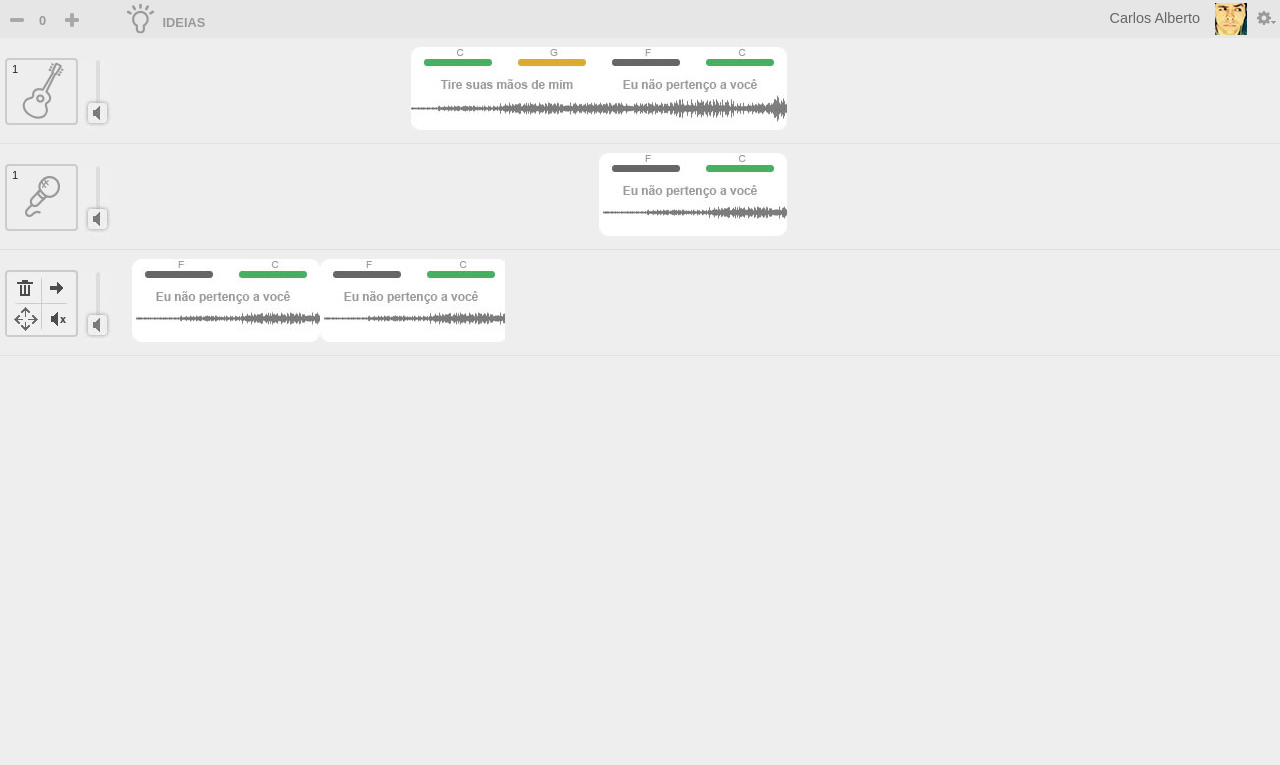
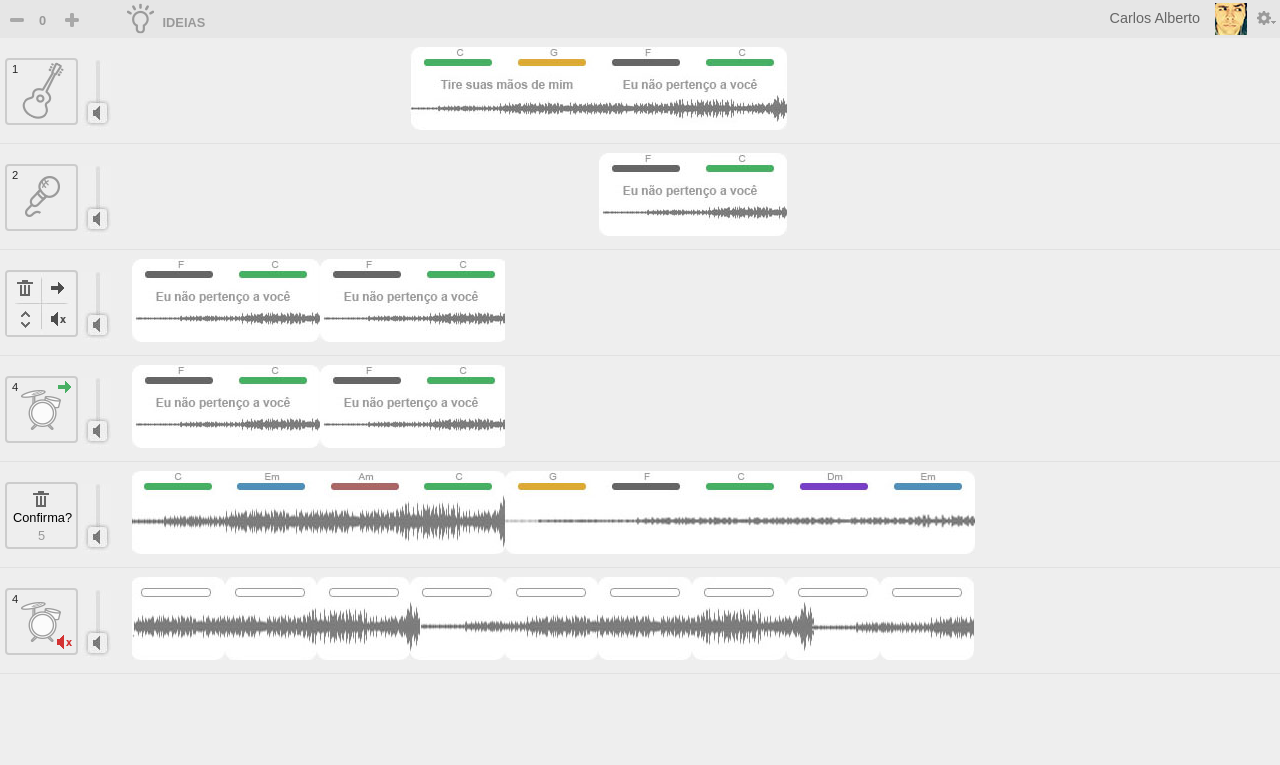
Before and after one commit to andreworkgit/demandprice14032014, a PHP site: page /ncbox.html in a window 1280 px wide. Shown: the part 35-800 px from the top of the page. Run offline with PHP 8.4, Linux system fonts and the light colour scheme.

Commit message:
atualizacao

```diff
--- a/css/default.css
+++ b/css/default.css
@@ -4,7 +4,7 @@
 }
 
 body{
-	/*background: #fff url(/images/DOC_Box5_01.jpg) 0px 0px no-repeat;	*/
+	/*background: #fff url(/images/DOC_Box5_01.jpg) 0px -1px no-repeat;	*/
 }
 
 .content{
@@ -146,7 +146,7 @@ header input::-webkit-input-placeholder, header input::-moz-placeholder, header
 	list-style: none;
 	position: relative;
 }
-.guitar-track, .vocal-track, .tools-track{
+.guitar-track, .vocal-track, .tools-track, .drumm-track, .delete-track{
 	width: 69px;
 	height: 63px;
 	border: 2px solid  #CCC;
@@ -156,24 +156,19 @@ header input::-webkit-input-placeholder, header input::-moz-placeholder, header
 	color: #252525;
 	left: 5px;
 	top: 20px;
-	position: absolute;
+	position: relative;
 }
-.guitar-track span, .vocal-track span{
+.guitar-track span, .vocal-track span, .drumm-track span{
 	position: absolute;
 	font: normal .7em Arial;
 	top: 3px;
 	left: 5px;
 }
-.guitar-trackGuitarra{
-	background: url(/images/sprite70x70.png) 2px -4px no-repeat;
-	width: 70px;
-	height: 70px;
-}
-.vocal-trackVocal{
-	background: url(/images/sprite70x70.png) 2px -75px no-repeat;
-	width: 70px;
-	height: 70px;
-}
+.guitar-trackGuitar, .vocal-trackVocal, .drumm-trackDrumm{width: 70px;height: 70px;}
+.guitar-trackGuitar{background: url(/images/sprite70x70.png) 2px -4px no-repeat;}
+.vocal-trackVocal{background: url(/images/sprite70x70.png) 2px -75px no-repeat;}
+.drumm-trackDrumm{background: url(/images/sprite70x70.png) 2px -144px no-repeat;}
+
 .track-volume{
 	background: url(/images/volume.jpg) 2px -2px;
 	width: 30px;
@@ -181,6 +176,32 @@ header input::-webkit-input-placeholder, header input::-moz-placeholder, header
 	position: absolute;
 	top: 22px;
 	left: 81px;
+}
+.delete-track{
+
+}
+.delete-track img{
+	width: 30px;
+	height: 30px;
+	background: url(/images/sprite32x32.png) -97px -129px no-repeat;
+	position: absolute;
+	left: 19px;
+	top: 0px;
+}
+.delete-trackConfirm{
+	font: normal .8em Arial;
+	color: #000;
+	position: relative;
+	top: 26px;
+	left: 6px;
+}
+.delete-trackCount{
+	color: #999;
+	font: normal .8em Arial;
+	position: absolute;
+	bottom: 4px;
+	left: 31px;
+
 }
 .sound-teste1, .sound-teste2, .sound-teste3, .sound-teste4, .sound-teste5{
 	height: 83px;
@@ -190,6 +211,8 @@ header input::-webkit-input-placeholder, header input::-moz-placeholder, header
 .sound-teste1{background: url(/images/box1.jpg);width: 377px;left: 410px;}
 .sound-teste2{background: url(/images/box2.jpg);width: 188px;left: 599px;}
 .sound-teste3{background: url(/images/box2.jpg);width: 373px;left: 132px;}
+.sound-teste4{background: url(/images/box4.jpg);width: 843px;left: 132px;}
+.sound-teste5{background: url(/images/box5.jpg);width: 842px;left: 132px;}
 
 .tools-trackSeparator{
 	background: url(/images/tools-bg.jpg);
@@ -200,33 +223,51 @@ header input::-webkit-input-placeholder, header input::-moz-placeholder, header
 	z-index: 222;
 }
 .tools-trackDel, .tools-trackSolo, .tools-trackMove, .tools-trackMute{
-	width: 30px;
+	width: 31px;
 	height: 30px;
 	cursor: pointer;
 	position: absolute;
 	z-index: 222;
 }
 .tools-trackDel{
-	background: url(/images/sprite32x32.png) -97px -129px no-repeat;
+	background: url(/images/sprite32x32.png) -95px -129px no-repeat;
 	position: absolute;
-	left: 3px;
+	left: 1px;
 	top: 1px;
 }
 .tools-trackSolo{
-	background: url(/images/sprite32x32.png) -64px -129px no-repeat;
+	background: url(/images/sprite32x32.png) -67px -129px no-repeat;
 	position: absolute;
-	left: 33px;
+	left: 37px;
 	top: 1px;
 }
 .tools-trackMove{
-	background: url(/images/sprite32x32.png) -97px -67px no-repeat;
+	background: url(/images/sprite32x32.png) 3px -193px no-repeat;
 	position: absolute;
-	left: 3px;
+	left: 1px;
+	top: 32px;
+}
+.tools-trackMute{
+	background: url(/images/sprite32x32.png) -100px -98px no-repeat;
+	position: absolute;
+	left: 37px;
 	top: 33px;
 }
-.tools-trackMute{
-	background: url(/images/sprite32x32.png) -96px -98px no-repeat;
+.tracksolo-active{
+	background: url(/images/sprite32x32.png) -33px -192px no-repeat;
+	top: -7px;
+	width: 30px;
+	height: 30px;
+	cursor: pointer;
 	position: absolute;
-	left: 33px;
-	top: 33px;
+	right: -3px;
 }
+.trackmute-active{
+	background: url(/images/sprite32x32.png) -65px -192px no-repeat;
+	width: 30px;
+	height: 30px;
+	cursor: pointer;
+	position: absolute;
+	right: -3px;
+	bottom: -3px;
+}
--- a/css/mobile.css
+++ b/css/mobile.css
@@ -1,2 +1,3 @@
 .toolbar-user span{display: none;}
 .logoHover{display: none !important;}
+.tooltip-center, .tooltip-left{display: none;}
--- a/ncbox.html
+++ b/ncbox.html
@@ -51,7 +51,7 @@
 				<li>
 					<div class="guitar-track">
 						<span>1</span>
-						<img class="guitar-trackGuitarra" src="images/img_trans.gif" width="0" alt="Guitarra">
+						<img class="guitar-trackGuitar" src="images/img_trans.gif" width="0" alt="Guitarra">
 					</div>
 
 					<img class="track-volume" src="images/img_trans.gif" width="0" alt="Volume">
@@ -60,7 +60,7 @@
 
 				<li>
 					<div class="vocal-track">
-						<span>1</span>
+						<span>2</span>
 						<img class="vocal-trackVocal" src="images/img_trans.gif" width="0" alt="Guitarra">
 
 					</div>
@@ -72,18 +72,56 @@
 
 				<li>
 					<div class="tools-track">
-					<img class="tools-trackSeparator" src="images/img_trans.gif" width="0" alt="Guitarra">
+						<img class="tools-trackSeparator" src="images/img_trans.gif" width="0" alt="Guitarra">
 
-					<img class="tools-trackDel" src="images/img_trans.gif" width="0" alt="Delete">
-					<img class="tools-trackSolo" src="images/img_trans.gif" width="0" alt="Solo">
-					<img class="tools-trackMove" src="images/img_trans.gif" width="0" alt="Move">
-					<img class="tools-trackMute" src="images/img_trans.gif" width="0" alt="Mute">
+						<img class="tools-trackDel" src="images/img_trans.gif" width="0" alt="Delete">
+						<div class="tooltip-left" style="top: -31px; left: 3px;">Excluir Trilha</div>
 
+						<img class="tools-trackSolo" src="images/img_trans.gif" width="0" alt="Solo">
+						<div class="tooltip-center" style="top: -31px; left: 10px;">Ativar Solo</div>
+
+						<img class="tools-trackMove" src="images/img_trans.gif" width="0" alt="Move">
+						<div class="tooltip-left" style="top: 2px; left: 3px;">Mover Trilha</div>
+
+						<img class="tools-trackMute" src="images/img_trans.gif" width="0" alt="Mute">
+						<div class="tooltip-center" style="top: 2px; left: 10px;">Ativar Mudo</div>
 					</div>
 
 					<img class="track-volume" src="images/img_trans.gif" width="0" alt="Volume">
 					<img class="sound-teste3" src="images/img_trans.gif" width="0" alt="" >
+				</li>
 
+				<li>
+					<div class="drumm-track">
+						<span>4</span>
+						<img class="drumm-trackDrumm" src="images/img_trans.gif" width="0" alt="Bateria">
+						<img class="tracksolo-active" src="images/img_trans.gif" width="0" alt="Solo Ativo">
+					</div>
+
+					<img class="track-volume" src="images/img_trans.gif" width="0" alt="Volume">
+					<img class="sound-teste3" src="images/img_trans.gif" width="0" alt="" >
+				</li>
+
+				<li>
+					<div class="delete-track">
+						<img src="images/img_trans.gif" width="0" alt="Bateria">
+						<div class="delete-trackConfirm">Confirma?</div>
+						<span class="delete-trackCount">5</span>
+					</div>
+
+					<img class="track-volume" src="images/img_trans.gif" width="0" alt="Volume">
+					<img class="sound-teste4" src="images/img_trans.gif" width="0" alt="" >
+				</li>
+
+				<li>
+					<div class="drumm-track">
+						<span>4</span>
+						<img class="drumm-trackDrumm" src="images/img_trans.gif" width="0" alt="Bateria">
+						<img class="trackmute-active" src="images/img_trans.gif" width="0" alt="Mudo Ativo">
+					</div>
+
+					<img class="track-volume" src="images/img_trans.gif" width="0" alt="Volume">
+					<img class="sound-teste5" src="images/img_trans.gif" width="0" alt="" >
 				</li>
 
 			</ul>
```
Also changed, not shown: css/desktop.css (+31 -0 lines), images/DOC_Box5_01.jpg, images/sprite32x32.png.
